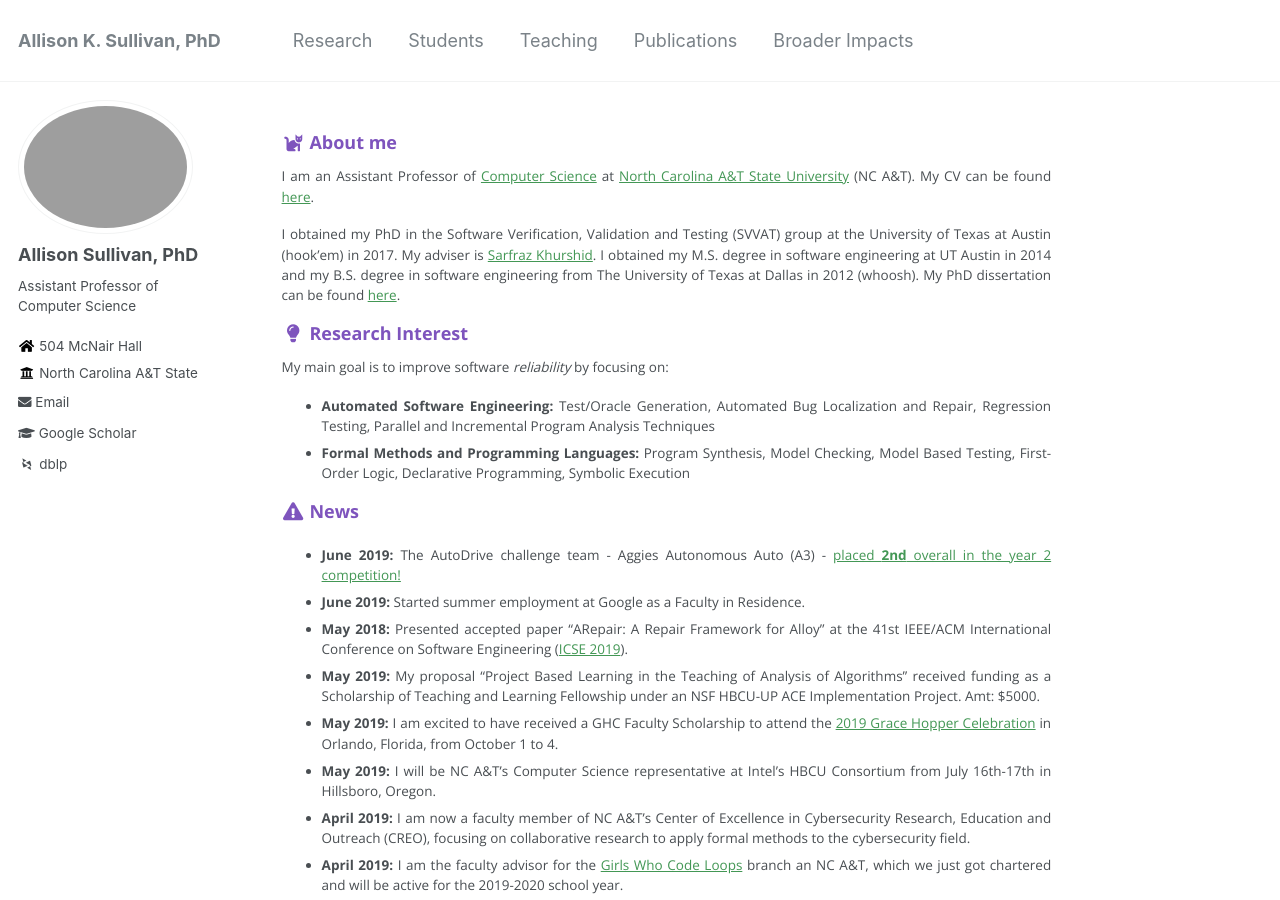
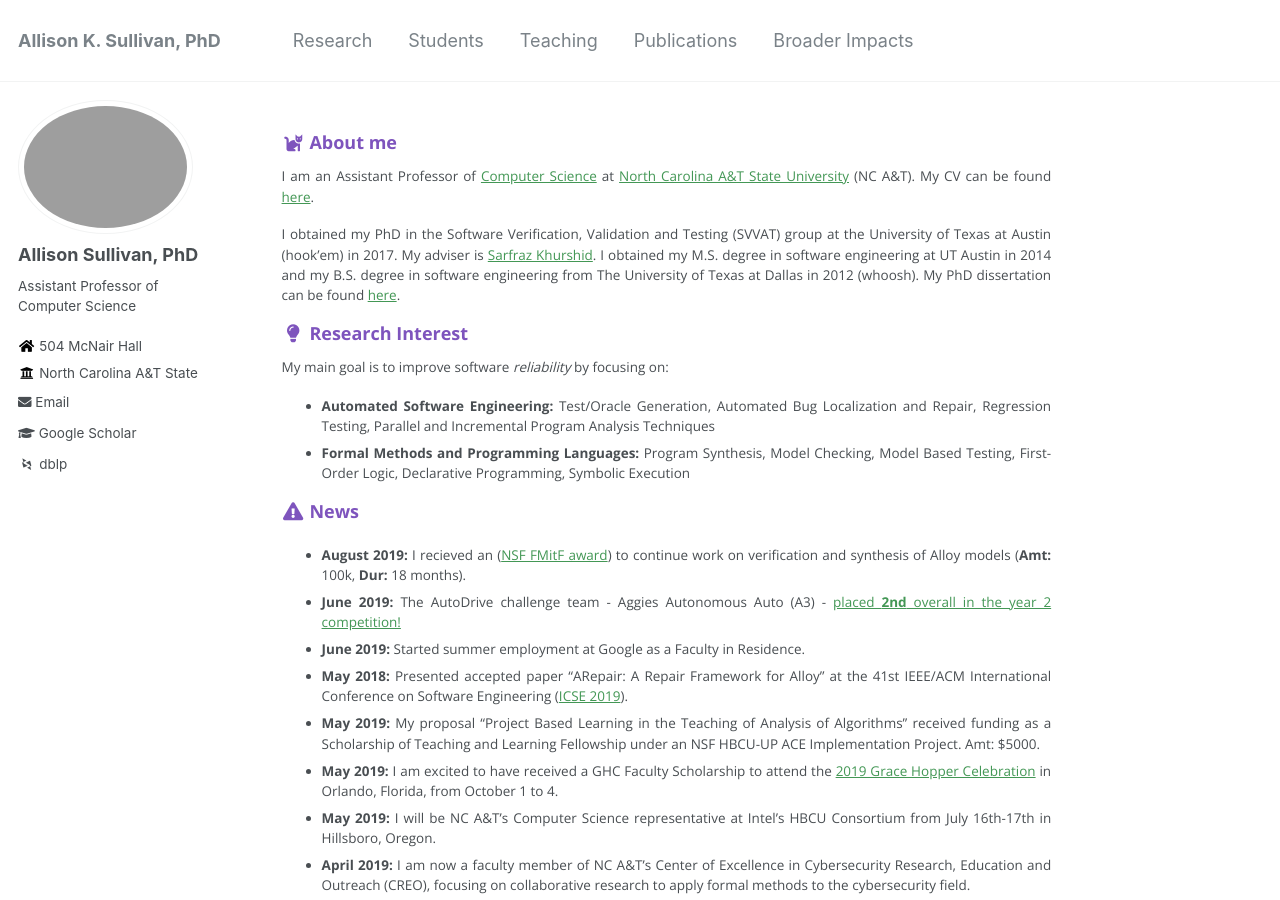
Before and after one commit to Allisonius/allisonius.github.io, a Jekyll site: the page built from _pages/about.md, in a window 1280 px wide and 900 px high. Built offline with Jekyll 4.4.1, drawn with Linux system fonts in a browser that asks for light colours; some web fonts are replaced.

Commit message:
Update about.md

```diff
--- a/_pages/about.md
+++ b/_pages/about.md
@@ -21,6 +21,7 @@ My main goal is to improve software _reliability_ by focusing on:
   * **Formal Methods and Programming Languages:** Program Synthesis, Model Checking, Model Based Testing, First-Order Logic, Declarative Programming, Symbolic Execution
 
 ### <i class="fa fa-fw fa-exclamation-triangle" aria-hidden="true"></i> News
+  * **August 2019:** I recieved an ([NSF FMitF award](...)) to continue work on verification and synthesis of Alloy models (**Amt:** 100k, **Dur:** 18 months).
   * **June 2019:** The AutoDrive challenge team - Aggies Autonomous Auto (A3) - [placed **2nd** overall in the year 2 competition!](https://www.ncat.edu/coe/coe_news_room/2019-coenews/2019-autodrive-challenge.html)
   * **June 2019:** Started summer employment at Google as a Faculty in Residence.
   * **May 2018:** Presented accepted paper "ARepair: A Repair Framework for Alloy" at the 41st IEEE/ACM International Conference on Software Engineering ([ICSE 2019](https://conf.researchr.org/home/icse-2019)).
```
